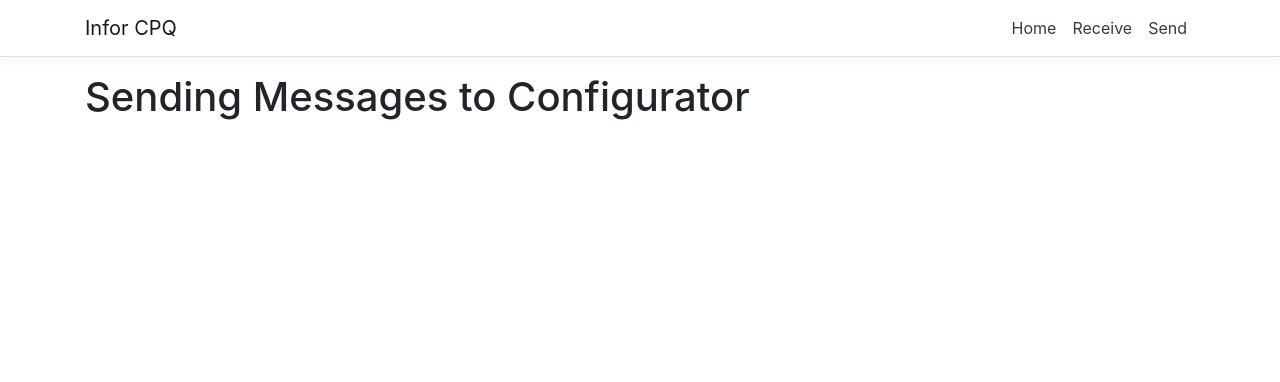
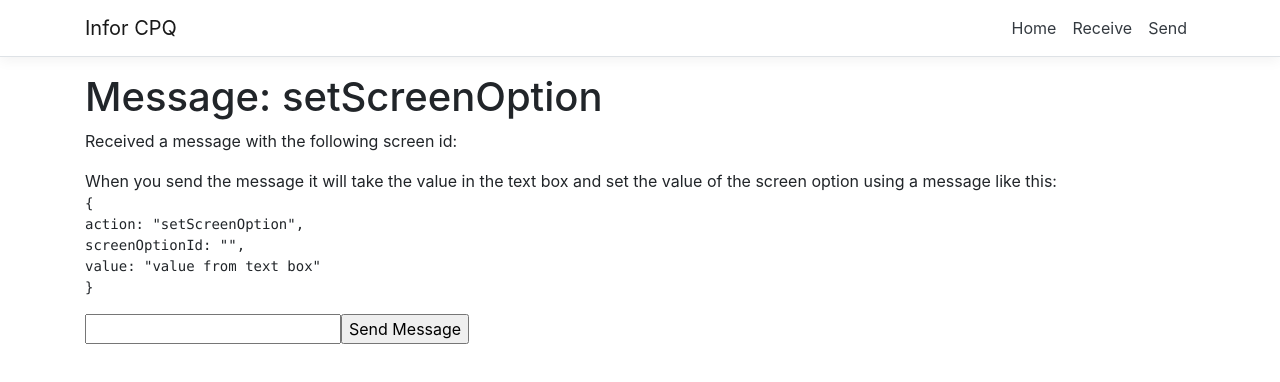
Before and after one commit to timdunham/ext-app-sample, a React (Create React App) app in the folder ClientApp/: page /send/setScreenOption in a window 1280 px wide. Shown: the top 382 px of the page. Built offline with nearby package versions, Linux system fonts and the light colour scheme.

Commit message:
add configure and setScreenOption events

```diff
--- a/ClientApp/src/App.tsx
+++ b/ClientApp/src/App.tsx
@@ -2,16 +2,20 @@ import * as React from 'react';
 import { Route } from 'react-router';
 import Layout from './components/Layout';
 import Home from './components/Home';
-import Send from './components/Send';
+import SendHome from './components/Send/Home';
 import Receive from './components/Receive';
 
 import './custom.css'
 import ConfiguratorEventListener from './components/ConfiguratorEventListener';
+import SetScreenOption from './components/Send/SetScreenOption';
+import Configure from './components/Send/Configure';
 
 export default () => (
     <Layout>
         <Route exact path='/' component={Home} />
-        <Route path='/send' component={Send} />
+        <Route path='/send/home' component={SendHome} />
+        <Route path='/send/setScreenOption' component={SetScreenOption} />
+        <Route path='/send/configure' component={Configure} />
         <Route path='/receive' component={Receive} />
         <ConfiguratorEventListener />
     </Layout>
--- a/ClientApp/src/components/ConfiguratorEventListener.tsx
+++ b/ClientApp/src/components/ConfiguratorEventListener.tsx
@@ -1,21 +1,35 @@
 import React from 'react';
 import { useDispatch } from 'react-redux';
 import * as ReceivedMessages from '../store/ReceivedMessages'
+import { useHistory } from 'react-router-dom'
+import * as SetScreenOptionState from '../store/SetScreenOptionStore';
 
 export default function ConfiguratorEventListener() {
     var dispatch = useDispatch();
+    const history = useHistory();
 
     React.useEffect(() => {
         function handleMessage(event: any) {
             const eventData = (event.data);
             const command = eventData && eventData.command;
+            if (!command) {
+                return;
+            }
+            dispatch(ReceivedMessages.actionCreators.receiveMessage(JSON.stringify(eventData)));
+
             switch (command) {
                 case "RollbackPreviousMessages":
                 case "MessagesEnd":
-                    dispatch(ReceivedMessages.actionCreators.receiveMessage(eventData.id));
+                case "InitializeEvent":
                     break;
-                case "InitializeEvent":
-                    dispatch(ReceivedMessages.actionCreators.receiveMessage(JSON.stringify(eventData.data)));
+                case "ConfigureEvent":
+                    history.push("/send/configure");
+                    break;
+                case "SetScreenOptionEvent":
+                    const message = SetScreenOptionState.actionCreators.setScreenOptionId(eventData.data.screenId);
+                    dispatch(message);
+                    history.push("/send/setScreenOption");
+                    break;
             }
         }
 
@@ -27,12 +41,3 @@ export default function ConfiguratorEventListener() {
     });
     return <div className="event-listener" />;
 }
-
-// const mapStateToProps = null;
-// const mapDispatchToProps = (dispatch: Dispatch) => return {
-//     updateDimensions: (height: number, width: number)=> dispatch(actionCreators.setDimensions(height, width))
-// }
-// export default connect(
-//     null, // Selects which state properties are merged into the component's props
-//     DoorPanelsStore.actionCreators // Selects which action creators are merged into the component's props
-//   )(ConfiguratorExternalApp);
--- a/ClientApp/src/components/Send.tsx
+++ /dev/null
@@ -1,10 +0,0 @@
-import * as React from 'react';
-import { connect } from 'react-redux';
-
-const Send = () => (
-  <div>
-    <h1>Sending Messages to Configurator</h1>
-  </div>
-);
-
-export default connect()(Send);
--- /dev/null
+++ b/ClientApp/src/components/Send/Configure.tsx
@@ -0,0 +1,19 @@
+import * as React from 'react';
+import { useDispatch } from 'react-redux';
+
+const Configure: React.FC = () => {
+  const dispatch = useDispatch();
+  const message = "{ \"action\": \"configure\" }";
+  const sendMessage = ( )=> {
+    window.parent.postMessage(JSON.parse(message), "*");
+  };
+
+  return (<div>
+    <h1>Message: configure</h1>
+    This will send the following message to the Configurator IDS UI
+      <pre><code>{message}</code></pre>
+      <input type="button" onClick={sendMessage} value="Send Message" />
+  </div>
+)};
+
+export default Configure;
--- /dev/null
+++ b/ClientApp/src/components/Send/Home.tsx
@@ -0,0 +1,10 @@
+import * as React from 'react';
+
+const Send: React.FC = () => (
+  <div>
+    <h1>Sending Messages to Configurator</h1>
+    To see how to send messages to configurator, select an activity under the Messages screen.
+  </div>
+);
+
+export default Send;
--- /dev/null
+++ b/ClientApp/src/components/Send/SetScreenOption.tsx
@@ -0,0 +1,42 @@
+import * as React from 'react';
+import { useSelector } from 'react-redux';
+import { ApplicationState } from '../../store';
+
+const SetScreenOption: React.FC = () => {
+  const state = useSelector((state: ApplicationState) => {
+    return state.setScreenOption;
+  });
+  const textRef = React.createRef<HTMLInputElement>();
+  const valueToSend = () => (textRef && textRef.current) ? textRef.current.value : ""
+  const createMessage = () => {
+    return {
+      action: "setScreenOption",
+      screenOptionId: state.screenOptionId,
+      value: valueToSend()
+    }
+
+  };
+  const sendMessage = () => {
+    window.parent.postMessage(createMessage(), "*")
+  }
+
+  return (
+    <div>
+      <h1>Message: setScreenOption</h1>
+      Received a message with the following screen id:
+      <pre><code>{state.screenOptionId}</code></pre>
+      When you send the message it will take the value in the text box and set the value of the screen option using a message like this:
+      <br></br>
+      <pre><code>{"{"}<br/>
+       action: "setScreenOption",<br/>
+  screenOptionId: "{state.screenOptionId}", <br/>
+  value: "value from text box"<br/>
+{"}"}
+      </code></pre>
+      <input type="text" ref={textRef} />
+      <input type="button" onClick={sendMessage} value="Send Message" />
+    </div>
+  );
+}
+
+export default SetScreenOption;
--- /dev/null
+++ b/ClientApp/src/store/SetScreenOptionStore.ts
@@ -0,0 +1,27 @@
+import { Action, Reducer } from 'redux';
+
+export interface SetScreenOptionState {
+    screenOptionId: string;
+}
+export interface SetScreenOptionId { type: 'SET_SCREENOPTIONID', screenOptionId: string }
+export type KnownAction = SetScreenOptionId;
+export const actionCreators = {
+    setScreenOptionId: (screenOptionId: string) => ({ type: 'SET_SCREENOPTIONID', screenOptionId: screenOptionId } as SetScreenOptionId)
+};
+export const reducer: Reducer<SetScreenOptionState> = (state: SetScreenOptionState | undefined, incomingAction: Action): SetScreenOptionState => {
+    if (state === undefined) {
+        return {
+            screenOptionId: ""
+        };
+    }
+
+    const action = incomingAction as KnownAction;
+    switch (action.type) {
+        case 'SET_SCREENOPTIONID':
+            return {
+                screenOptionId: action.screenOptionId
+            };
+        default:
+            return state;
+    }
+};
--- a/ClientApp/src/store/index.ts
+++ b/ClientApp/src/store/index.ts
@@ -1,15 +1,18 @@
 import * as ReceivedMessages from './ReceivedMessages';
+import * as SetScreenOptionStore from './SetScreenOptionStore';
 
 // The top-level state object
 export interface ApplicationState {
     receivedMessages: ReceivedMessages.ReceivedMessageState;
+    setScreenOption: SetScreenOptionStore.SetScreenOptionState;
 }
 
 // Whenever an action is dispatched, Redux will update each top-level application state property using
 // the reducer with the matching name. It's important that the names match exactly, and that the reducer
 // acts on the corresponding ApplicationState property type.
 export const reducers = {
-    receivedMessages: ReceivedMessages.reducer
+    receivedMessages: ReceivedMessages.reducer,
+    setScreenOption: SetScreenOptionStore.reducer
 };
 
 // This type can be used as a hint on action creators so that its 'dispatch' and 'getState' params are
```
